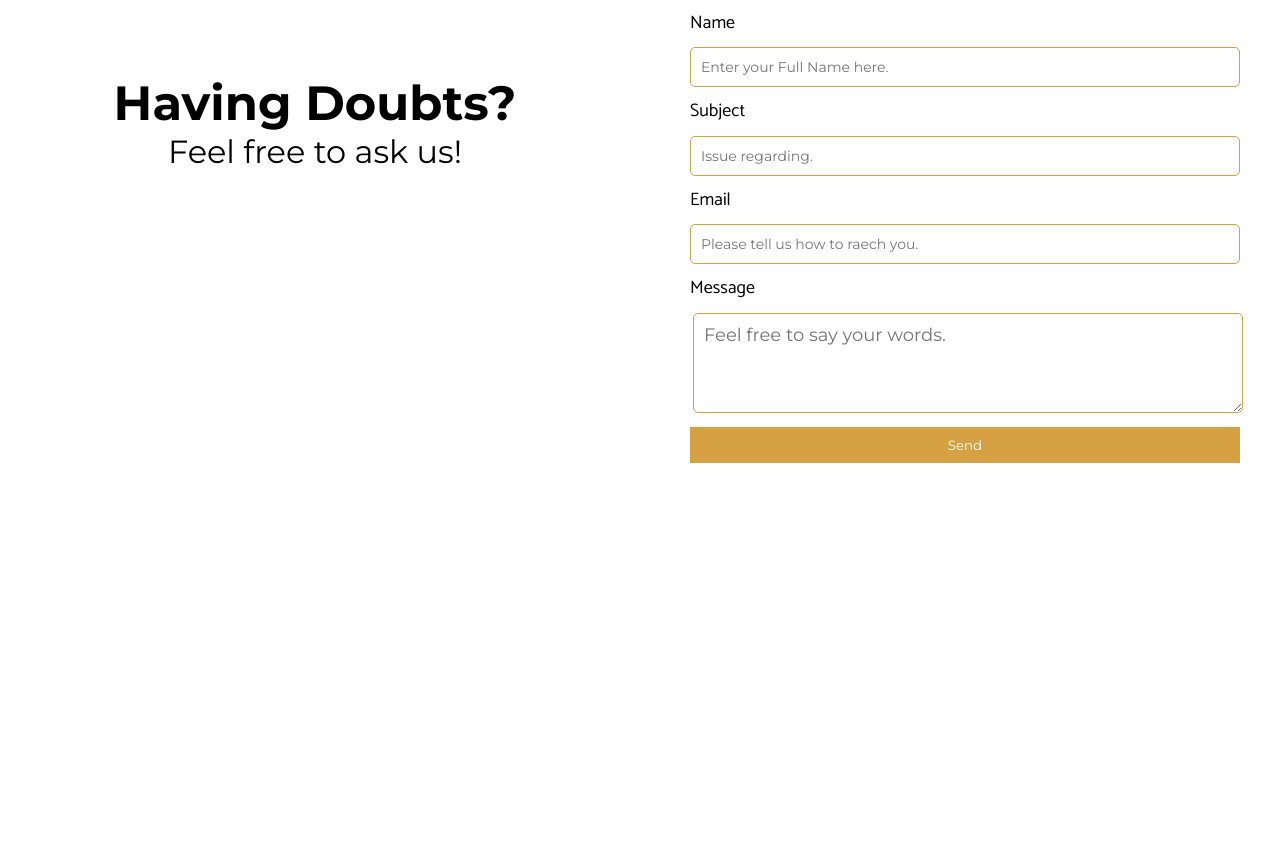
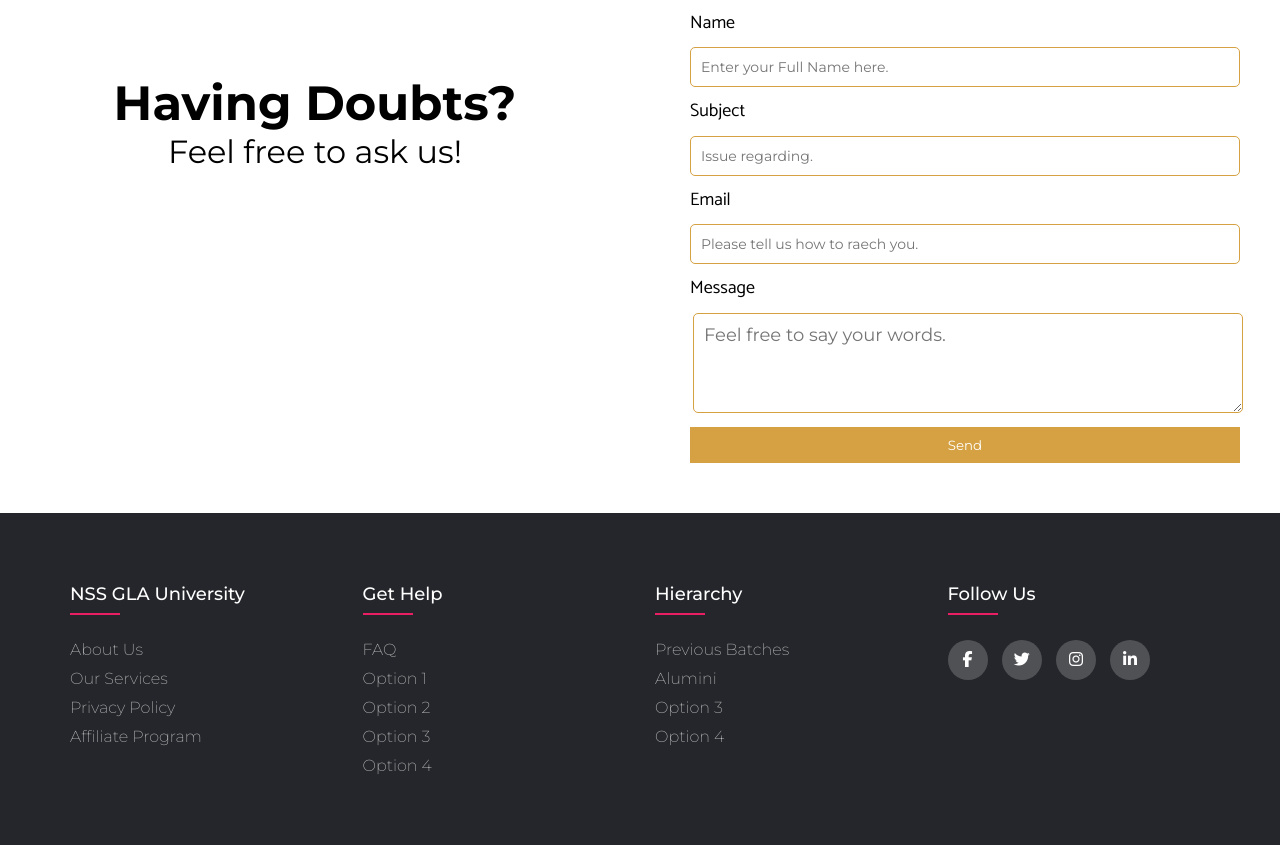
Before and after one commit to cypher2108/NSSGLAU, a Django app: page / in a window 1280 px wide. Shown: the part 1126-1971 px from the top of the page. Before the commit the page ends 1589 px from the top, so only its background shows below. Run offline with Django 3.2, Linux system fonts and the light colour scheme; data comes from the database, SQL or seed files in the repository; some libraries are stand-ins or nearby versions; some web fonts are replaced.

Commit message:
Added Footer

```diff
--- a/static/css/main.css
+++ b/static/css/main.css
@@ -240,7 +240,7 @@ nav ul li.btn>span.show::before {
     text-align: center;
 }
 
-.social-projects-container>.project-container{
+.social-projects-container>.project-container {
     padding: 10px 40px 40px 10px;
     margin: 0 auto;
 }
@@ -251,7 +251,7 @@ nav ul li.btn>span.show::before {
     gap: 20px;
     justify-content: center;
     padding-bottom: 50px;
-    border-radius:  7px;
+    border-radius: 7px;
 }
 
 .another-container {
@@ -263,12 +263,12 @@ nav ul li.btn>span.show::before {
     box-shadow: -2px 7px 21px -9px rgba(0, 0, 0, 0.75);
 }
 
-.post{
+.post {
     border-radius: 7px;
 }
 
-.post> img{
-    border-radius:7px 7px 0 0;
+.post>img {
+    border-radius: 7px 7px 0 0;
 }
 
 .thumbnail {
@@ -305,18 +305,18 @@ nav ul li.btn>span.show::before {
     margin-bottom: 50px;
 }
 
-.input-field{
+.input-field {
     width: 100%;
     padding-top: 10px;
-	padding-bottom:10px;
-	background-color:#ffffff;
+    padding-bottom: 10px;
+    background-color: #ffffff;
     border-radius: 5px;
-	border:1px solid #d5a142;
+    border: 1px solid #d5a142;
     font-size: 14px;
     padding: 10px;
 }
 
-.contact-wrapper{
+.contact-wrapper {
     width: 1200px;
     height: auto;
     margin: 0 auto;
@@ -328,7 +328,7 @@ nav ul li.btn>span.show::before {
         'contact-left contact-right';
 }
 
-.contact-left{
+.contact-left {
     padding-top: 100px;
     text-align: center;
     font-family: 'Catamaran', sans-serif;
@@ -336,18 +336,18 @@ nav ul li.btn>span.show::before {
     font-size: 32px;
 }
 
-.contact-right{
+.contact-right {
     padding-top: 25px;
 }
 
-#contact-form label{
+#contact-form label {
     line-height: 2.7em;
     font-family: 'Catamaran', sans-serif;
     /* color: #fff; */
     font-size: 18px;
 }
 
-#contact-form textarea{
+#contact-form textarea {
     min-height: 100px;
     font-size: 18px;
     margin: 0 3px;
@@ -360,7 +360,7 @@ nav ul li.btn>span.show::before {
     padding-top: 10px;
     padding-bottom: 10px;
     color: #fff;
-    background-color:#d5a142;
+    background-color: #d5a142;
     border: none;
 }
 
@@ -476,6 +476,88 @@ nav ul li.btn>span.show::before {
 
 } */
 /* footer styling starts here */
+.container {
+    max-width: 1170px;
+    margin: auto;
+}
+
+.row {
+    display: flex;
+    flex-wrap: wrap;
+}
+
+ul {
+    list-style: none;
+}
+
+.footer {
+    background-color: #24262b;
+    padding: 70px 0;
+}
+
+.footer-col {
+    width: 25%;
+    padding: 0 15px;
+}
+
+.footer-col h4 {
+    font-size: 18px;
+    color: #ffffff;
+    text-transform: capitalize;
+    margin-bottom: 35px;
+    font-weight: 500;
+    position: relative;
+}
+
+.footer-col h4::before {
+    content: '';
+    position: absolute;
+    left: 0;
+    bottom: -10px;
+    background-color: #e91e63;
+    height: 2px;
+    box-sizing: border-box;
+    width: 50px;
+}
+
+.footer-col ul li:not(:last-child) {
+    margin-bottom: 10px;
+}
+
+.footer-col ul li a {
+    font-size: 16px;
+    text-transform: capitalize;
+    color: #ffffff;
+    text-decoration: none;
+    font-weight: 300;
+    color: #bbbbbb;
+    display: block;
+    transition: all 0.3s ease;
+}
+
+.footer-col ul li a:hover {
+    color: #ffffff;
+    padding-left: 8px;
+}
+
+.footer-col .social-links a {
+    display: inline-block;
+    height: 40px;
+    width: 40px;
+    background-color: rgba(255, 255, 255, 0.2);
+    margin: 0 10px 10px 0;
+    text-align: center;
+    line-height: 40px;
+    border-radius: 50%;
+    color: #ffffff;
+    transition: all 0.5s ease;
+}
+
+.footer-col .social-links a:hover {
+    color: #24262b;
+    background-color: #ffffff;
+}
+
 /* footer styling ends here */
 
 
@@ -496,12 +578,17 @@ nav ul li.btn>span.show::before {
         width: 95%;
     }
 
-    .social-projects-container > .project-container{
+    .social-projects-container>.project-container {
         width: 95%;
     }
 
-    .section2> .contact-wrapper{
+    .section2>.contact-wrapper {
         width: 95%;
+    }
+
+    .footer-col {
+        width: 50%;
+        margin-bottom: 30px;
     }
 
 }
@@ -574,4 +661,8 @@ nav ul li.btn>span.show::before {
         gap: 50px;
     }
 
+    .footer-col {
+        width: 100%;
     }
+
+}
--- /dev/null
+++ b/templates/base/footer.html
@@ -0,0 +1,45 @@
+{% load static %}
+<!-- footer tag starts from here -->
+<footer class="footer">
+    <div class="container">
+      <div class="row">
+        <div class="footer-col">
+          <h4>NSS GLA University</h4>
+          <ul>
+            <li><a href="#">about us</a></li>
+            <li><a href="#">our services</a></li>
+            <li><a href="#">privacy policy</a></li>
+            <li><a href="#">affiliate program</a></li>
+          </ul>
+        </div>
+        <div class="footer-col">
+          <h4>get help</h4>
+          <ul>
+            <li><a href="#">FAQ</a></li>
+            <li><a href="#">option 1</a></li>
+            <li><a href="#">option 2</a></li>
+            <li><a href="#">option 3</a></li>
+            <li><a href="#">option 4</a></li>
+          </ul>
+        </div>
+        <div class="footer-col">
+          <h4>Hierarchy</h4>
+          <ul>
+            <li><a href="#">Previous Batches</a></li>
+            <li><a href="#">Alumini</a></li>
+            <li><a href="#">option 3</a></li>
+            <li><a href="#">option 4</a></li>
+          </ul>
+        </div>
+        <div class="footer-col">
+          <h4>follow us</h4>
+          <div class="social-links">
+            <a href="#"><i class="fab fa-facebook-f"></i></a>
+            <a href="#"><i class="fab fa-twitter"></i></a>
+            <a href="#"><i class="fab fa-instagram"></i></a>
+            <a href="#"><i class="fab fa-linkedin-in"></i></a>
+          </div>
+        </div>
+      </div>
+    </div>
+  </footer>
--- a/templates/base/home.html
+++ b/templates/base/home.html
@@ -184,5 +184,5 @@
     </div>
   </div>
 </div> -->
-<!-- footer tag starts from here -->
+{% include 'base/footer.html' %}
 {% endblock homepage %}
```
Lines whose indentation alone changed are shown as unchanged.
